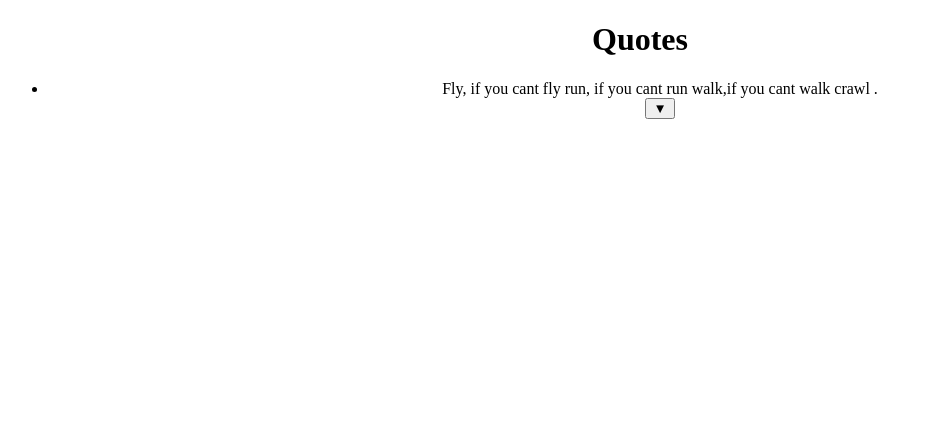
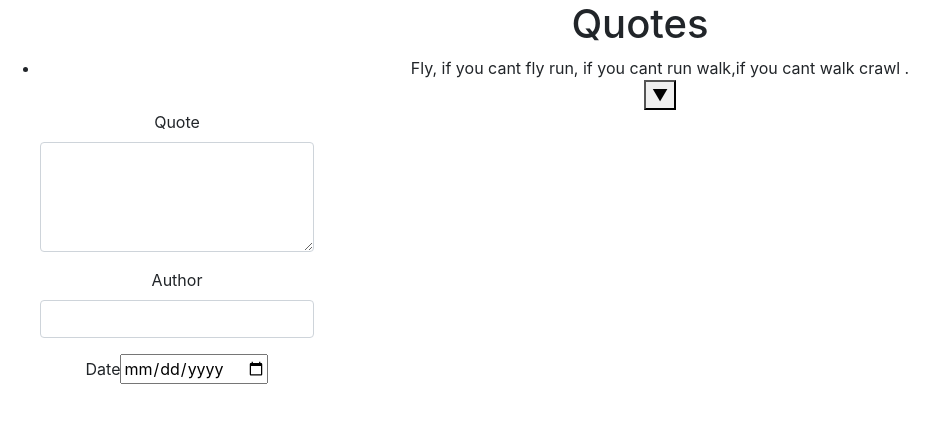
Before and after one commit to Uomar7/Quotes-1, an Angular app: page / in a window 1280 px wide. Shown: the top 422 px of the page, without its empty margins (0-948 px from the left). Built offline with nearby package versions, Linux system fonts and the light colour scheme.

Commit message:
Creates a form to input new quotes

```diff
--- a/package.json
+++ b/package.json
@@ -19,6 +19,7 @@
     "@angular/platform-browser": "~7.2.0",
     "@angular/platform-browser-dynamic": "~7.2.0",
     "@angular/router": "~7.2.0",
+    "bootstrap": "^4.3.1",
     "core-js": "^2.5.4",
     "rxjs": "~6.3.3",
     "tslib": "^1.9.0",
--- a/src/app/app.module.ts
+++ b/src/app/app.module.ts
@@ -6,13 +6,15 @@ import { AppComponent } from './app.component';
 import { QuotesComponent } from './quotes/quotes.component';
 import { QuotesDetailsComponent } from './quotes-details/quotes-details.component';
 import { DateCountPipe } from './date-count.pipe';
+import { QuotesFormComponent } from './quotes-form/quotes-form.component';
 
 @NgModule({
   declarations: [
     AppComponent,
     QuotesComponent,
     QuotesDetailsComponent,
-    DateCountPipe
+    DateCountPipe,
+    QuotesFormComponent
   ],
   imports: [
     BrowserModule,
--- /dev/null
+++ b/src/app/quotes-form/quotes-form.component.html
@@ -0,0 +1,26 @@
+<div class="container-fluid">
+    <div class="row">
+        <form>
+
+            <div class="form-group">
+
+                <label for="description">Quote</label>
+                <textarea class="form-control" id="description" rows="4" required></textarea>
+
+            </div>
+
+            <div class="form-group">
+
+                <label for="name">Author</label>
+                <input type="text" required class="form-control" id="name">
+
+            </div>
+
+            <div class="form-group">
+                <label for="complete">Date</label>
+                <input type='date' id="complete" required>
+
+            </div>
+        </form>
+    </div>
+</div>
--- /dev/null
+++ b/src/app/quotes-form/quotes-form.component.ts
@@ -0,0 +1,15 @@
+import { Component, OnInit } from '@angular/core';
+
+@Component({
+  selector: 'app-quotes-form',
+  templateUrl: './quotes-form.component.html',
+  styleUrls: ['./quotes-form.component.css']
+})
+export class QuotesFormComponent implements OnInit {
+
+  constructor() { }
+
+  ngOnInit() {
+  }
+
+}
--- a/src/app/quotes/quotes.component.html
+++ b/src/app/quotes/quotes.component.html
@@ -8,4 +8,5 @@
         <app-quotes-details *ngIf="quote.showInformation"
          [quote]='quote' (deleteit)='deleteQuote($event,i)'></app-quotes-details>
     </div>
+    <app-quotes-form></app-quotes-form>
 </ul>
--- a/src/styles.css
+++ b/src/styles.css
@@ -1 +1 @@
-/* You can add global styles to this file, and also import other style files */
+@import "~bootstrap/dist/css/bootstrap.css"
```
Also changed, not shown: src/app/quotes-form/quotes-form.component.css (added), 2 other files (tests, documents, lock files or other folders).
